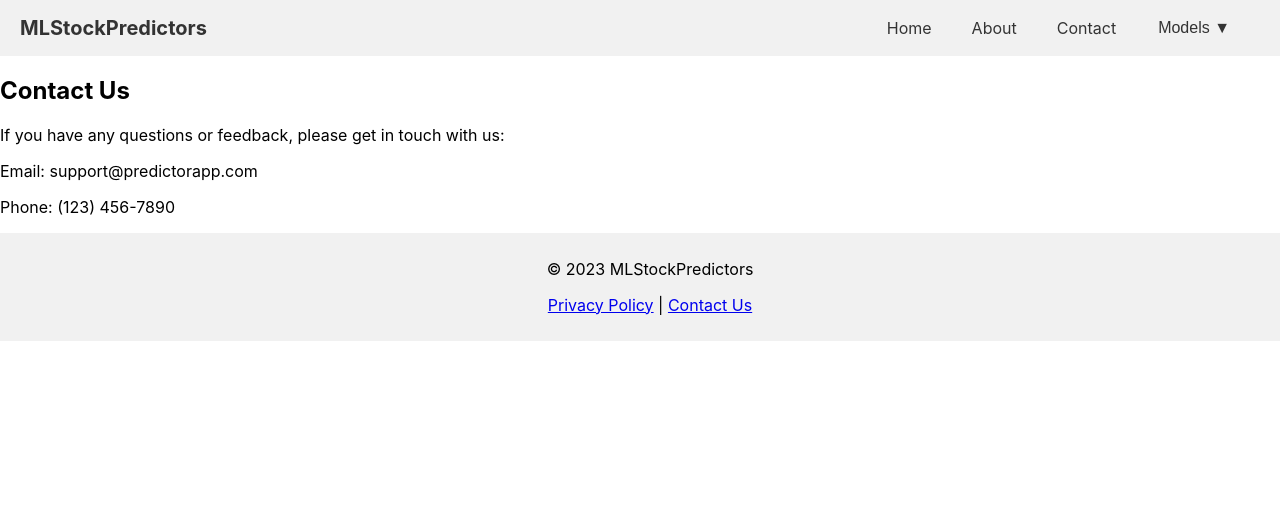
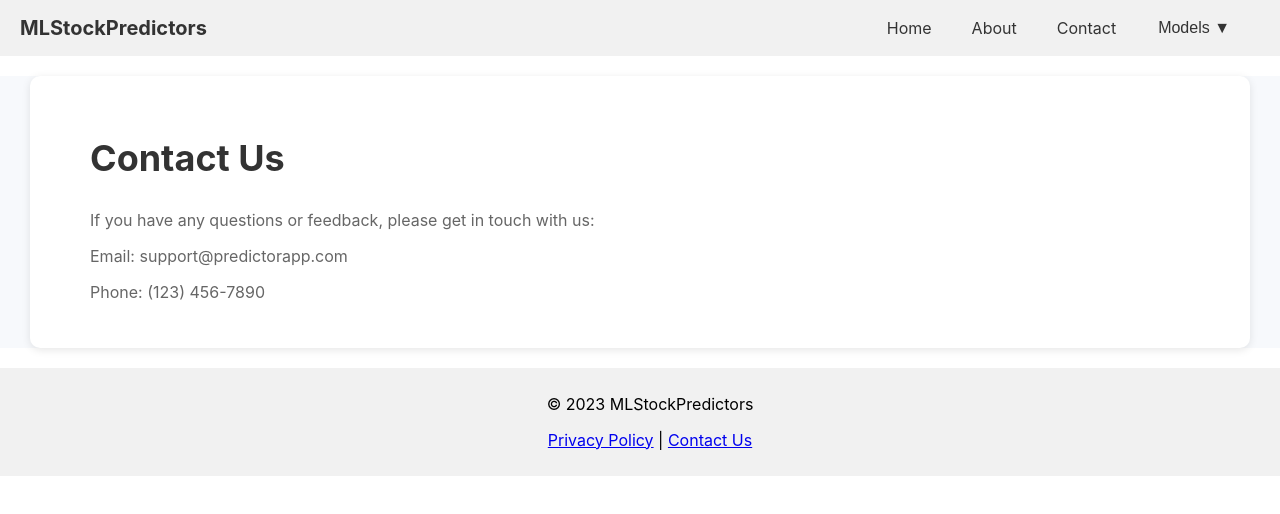
Before and after one commit to AhmedRaisi/MLStockPredictor, a React (Create React App) app in the folder frontend/: page /contact in a window 1280 px wide. Shown: the top 514 px of the page. Built offline with nearby package versions, Linux system fonts and the light colour scheme.

Commit message:
fixed contact page

```diff
--- a/frontend/src/pages/ContactPage.js
+++ b/frontend/src/pages/ContactPage.js
@@ -1,12 +1,15 @@
 import React from 'react';
+import '../styles/ContactPage.css';
 
 const ContactPage = () => {
   return (
-    <div>
-      <h2>Contact Us</h2>
-      <p>If you have any questions or feedback, please get in touch with us:</p>
-      <p>Email: support@predictorapp.com</p>
-      <p>Phone: (123) 456-7890</p>
+    <div className="contact-page">
+      <section className="hero-section">
+        <h1>Contact Us</h1>
+        <p>If you have any questions or feedback, please get in touch with us:</p>
+        <p>Email: support@predictorapp.com</p>
+        <p>Phone: (123) 456-7890</p>
+      </section>
       {/* You can add a contact form or other contact information here */}
     </div>
   );
--- a/frontend/src/styles/ContactPage.css
+++ b/frontend/src/styles/ContactPage.css
@@ -0,0 +1,22 @@
+/* General styling for the contact page */
+.contact-page {
+    background-color: #f7f9fc;
+  }
+
+  .contact-page > section {
+    padding: 30px 60px;
+    background: #ffffff;
+    margin: 20px 30px;
+    border-radius: 10px;
+    box-shadow: 0px 2px 8px rgba(0, 0, 0, 0.1);
+  }
+
+  /* Hero Section */
+  .hero-section h1 {
+    font-size: 36px;
+    color: #333333;
+  }
+
+  .hero-section p {
+    color: #666666;
+  }
```
